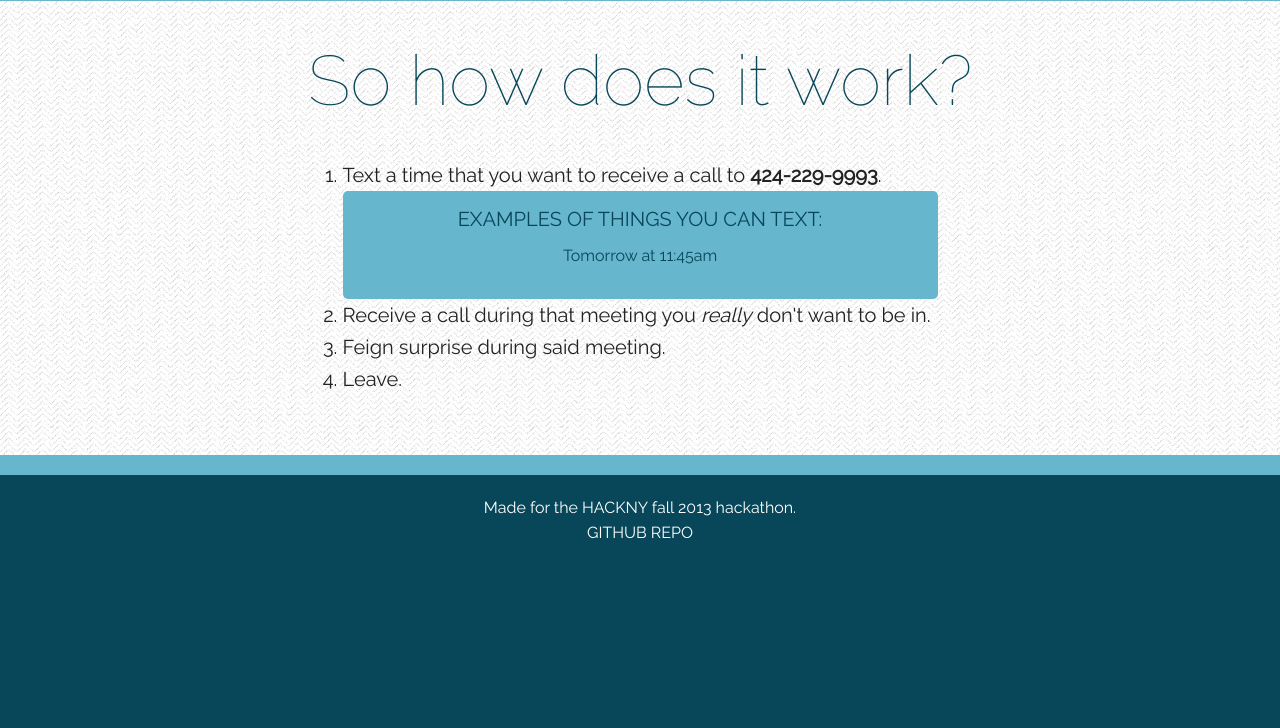
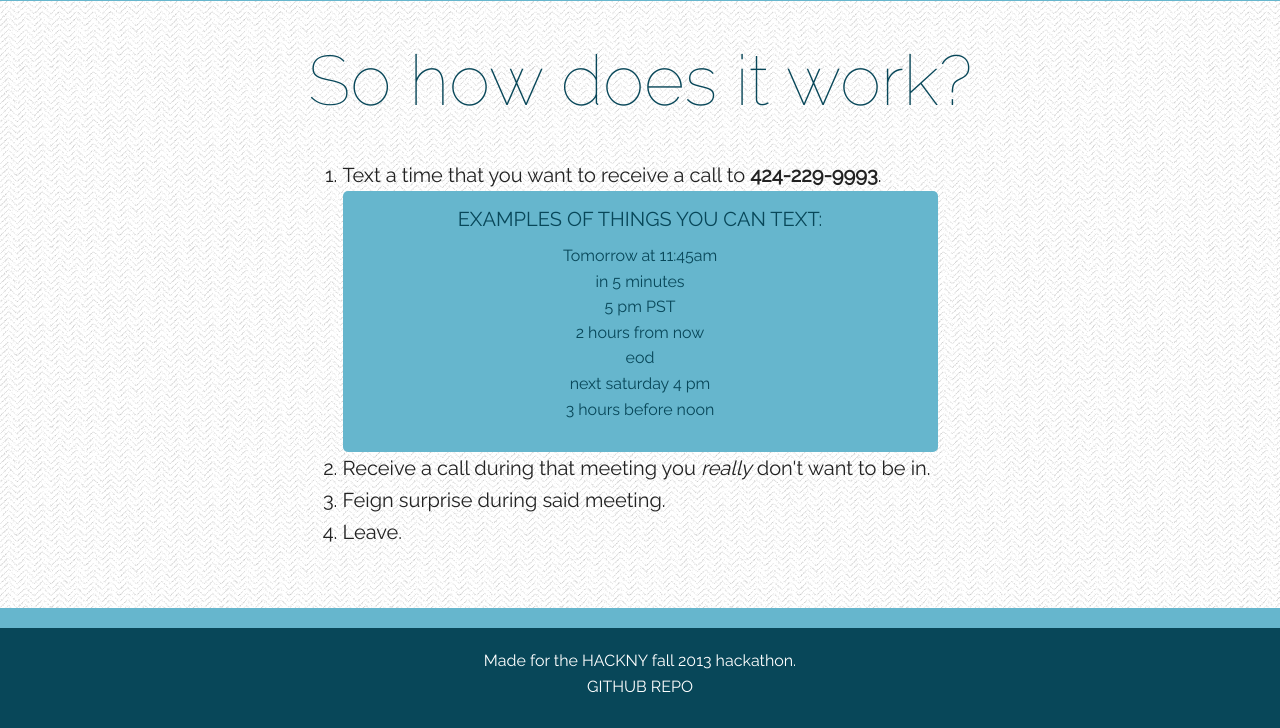
Before and after one commit to dariajung/excuse-timer, a Flask app: page / in a window 1280 px wide. Shown: the part 499-1227 px from the top of the page. Before the commit the page ends 1037 px from the top, so only its background shows below. Run offline with Flask 2, Linux system fonts and the light colour scheme.

Commit message:
Update example

```diff
--- a/templates/index.html
+++ b/templates/index.html
@@ -51,6 +51,12 @@
                         <h6>Examples of things you can text:</h6>
                         <ul>
                             <li>Tomorrow at 11:45am</li>
+                            <li>in 5 minutes</li>
+                            <li>5 pm PST</li>
+                            <li>2 hours from now</li>
+                            <li>eod</li>
+                            <li>next saturday 4 pm</li>
+                            <li>3 hours before noon</li>
                         </ul>
                     </div>
                     <li>Receive a call during that meeting you <em>really</em> don't want to be in.</li>
```
